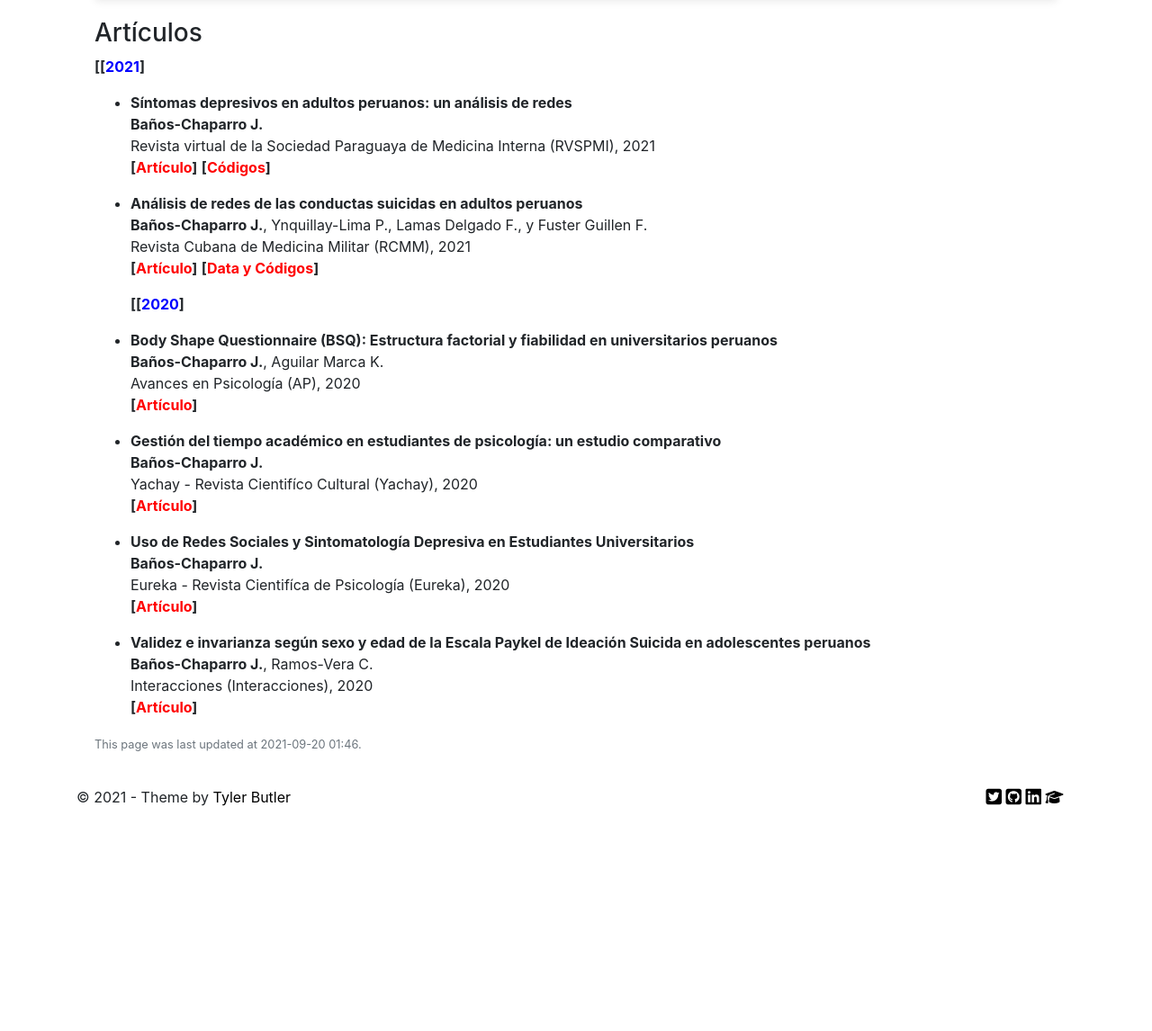
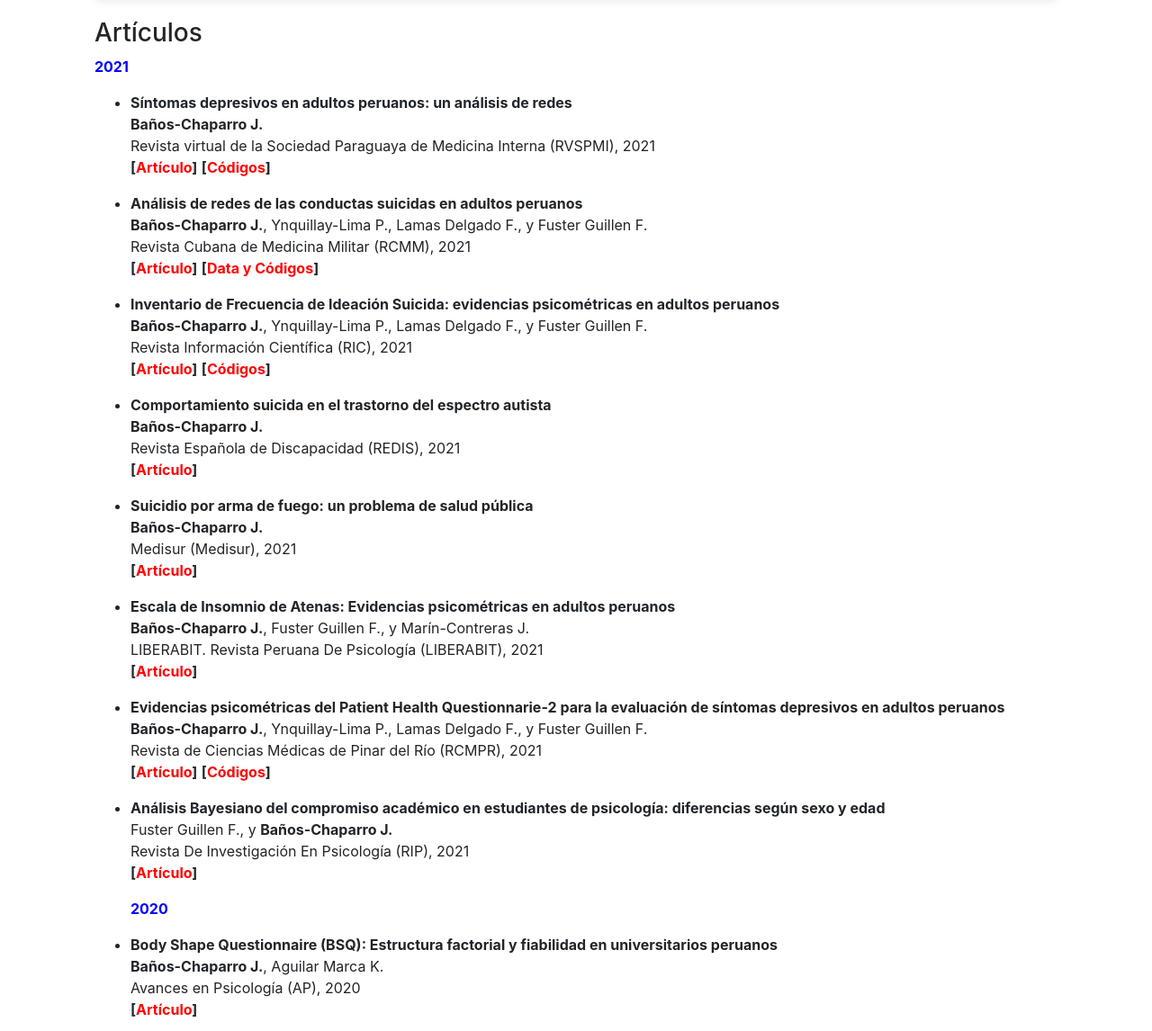
Before and after one commit to banosj/mysite, a Jekyll site: the page built from pages/publications.md, in a window 1280 px wide and 1400 px high, cut to the strip 254-1400 px from the top of the window. Shown: the whole strip at 90% size. Built offline with Jekyll 4.4.1, drawn with Linux system fonts in a browser that asks for light colours; nearby versions of some CDN libraries; comment, search, counter and statistics services are not loaded.

Commit message:
up publicaciones 2021

```diff
--- a/pages/publications.md
+++ b/pages/publications.md
@@ -15,7 +15,8 @@ last-updated: 2021-09-17 5:55 PM
 
 ### Artículos
 
-  **[[<font color=blue>2021</font>]**
+
+  **<font color=blue>2021</font>**
 
 + **Síntomas depresivos en adultos peruanos: un análisis de redes**<br/>
   **Baños-Chaparro J.**<br/>
@@ -27,8 +28,38 @@ last-updated: 2021-09-17 5:55 PM
   Revista Cubana de Medicina Militar (RCMM), 2021<br/>
   **[[<font color=red>Artículo</font>](http://www.revmedmilitar.sld.cu/index.php/mil/article/view/1450)]** **[[<font color=red>Data y Códigos</font>](https://osf.io/v954z/)]**
 
++ **Inventario de Frecuencia de Ideación Suicida: evidencias psicométricas en adultos peruanos**<br/>
+  **Baños-Chaparro J.**, Ynquillay-Lima P., Lamas Delgado F., y Fuster Guillen F.<br/>
+  Revista Información Científica (RIC), 2021<br/>
+  **[[<font color=red>Artículo</font>](http://www.revinfcientifica.sld.cu/index.php/ric/article/view/3507)]** **[[<font color=red>Códigos</font>](https://osf.io/3an8q/)]**
 
-  **[[<font color=blue>2020</font>]**
++ **Comportamiento suicida en el trastorno del espectro autista**<br/>
+  **Baños-Chaparro J.**<br/>
+  Revista Española de Discapacidad (REDIS), 2021<br/>
+  **[[<font color=red>Artículo</font>](https://www.cedd.net/redis/index.php/redis/article/view/747)]**
+
++ **Suicidio por arma de fuego: un problema de salud pública**<br/>
+  **Baños-Chaparro J.**<br/>
+  Medisur (Medisur), 2021<br/>
+  **[[<font color=red>Artículo</font>](http://medisur.sld.cu/index.php/medisur/article/view/4973)]**
+
++ **Escala de Insomnio de Atenas: Evidencias psicométricas en adultos peruanos**<br/>
+  **Baños-Chaparro J.**, Fuster Guillen F., y Marín-Contreras J.<br/>
+  LIBERABIT. Revista Peruana De Psicología (LIBERABIT), 2021<br/>
+  **[[<font color=red>Artículo</font>](http://revistaliberabit.com/index.php/Liberabit/article/view/458)]**
+
++ **Evidencias psicométricas del Patient Health Questionnarie-2 para la evaluación de síntomas depresivos en adultos peruanos**<br/>
+  **Baños-Chaparro J.**, Ynquillay-Lima P., Lamas Delgado F., y Fuster Guillen F.<br/>
+  Revista de Ciencias Médicas de Pinar del Río (RCMPR), 2021<br/>
+  **[[<font color=red>Artículo</font>](http://www.revcmpinar.sld.cu/index.php/publicaciones/article/view/5064)]** **[[<font color=red>Códigos</font>](https://osf.io/684bn/)]**
+
++ **Análisis Bayesiano del compromiso académico en estudiantes de psicología: diferencias según sexo y edad**<br/>
+  Fuster Guillen F., y **Baños-Chaparro J.**<br/>
+  Revista De Investigación En Psicología (RIP), 2021<br/>
+  **[[<font color=red>Artículo</font>](https://revistasinvestigacion.unmsm.edu.pe/index.php/psico/article/view/20210)]**
+
+
+  **<font color=blue>2020</font>**
 
 + **Body Shape Questionnaire (BSQ): Estructura factorial y fiabilidad en universitarios peruanos**<br/>
   **Baños-Chaparro J.**, Aguilar Marca K.<br/>
```
